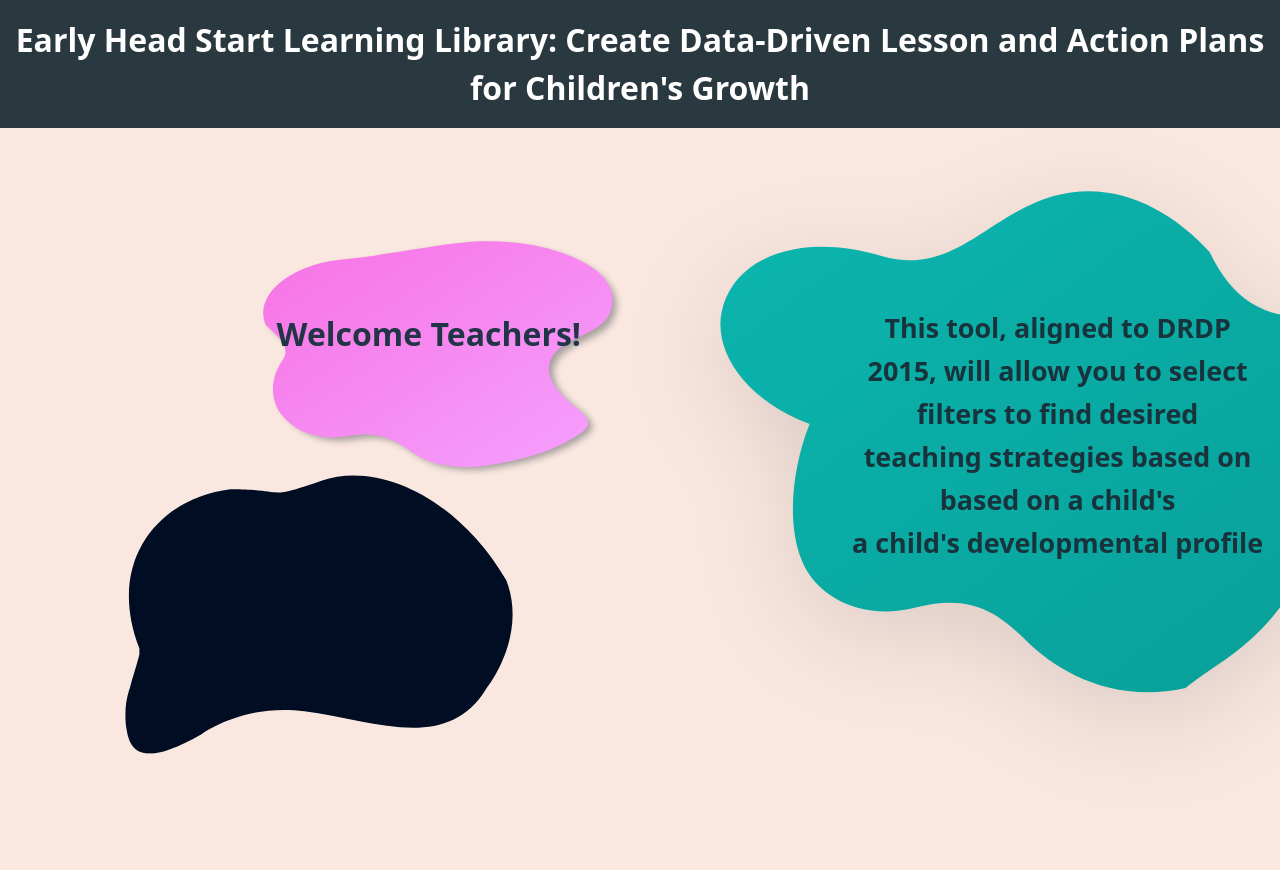
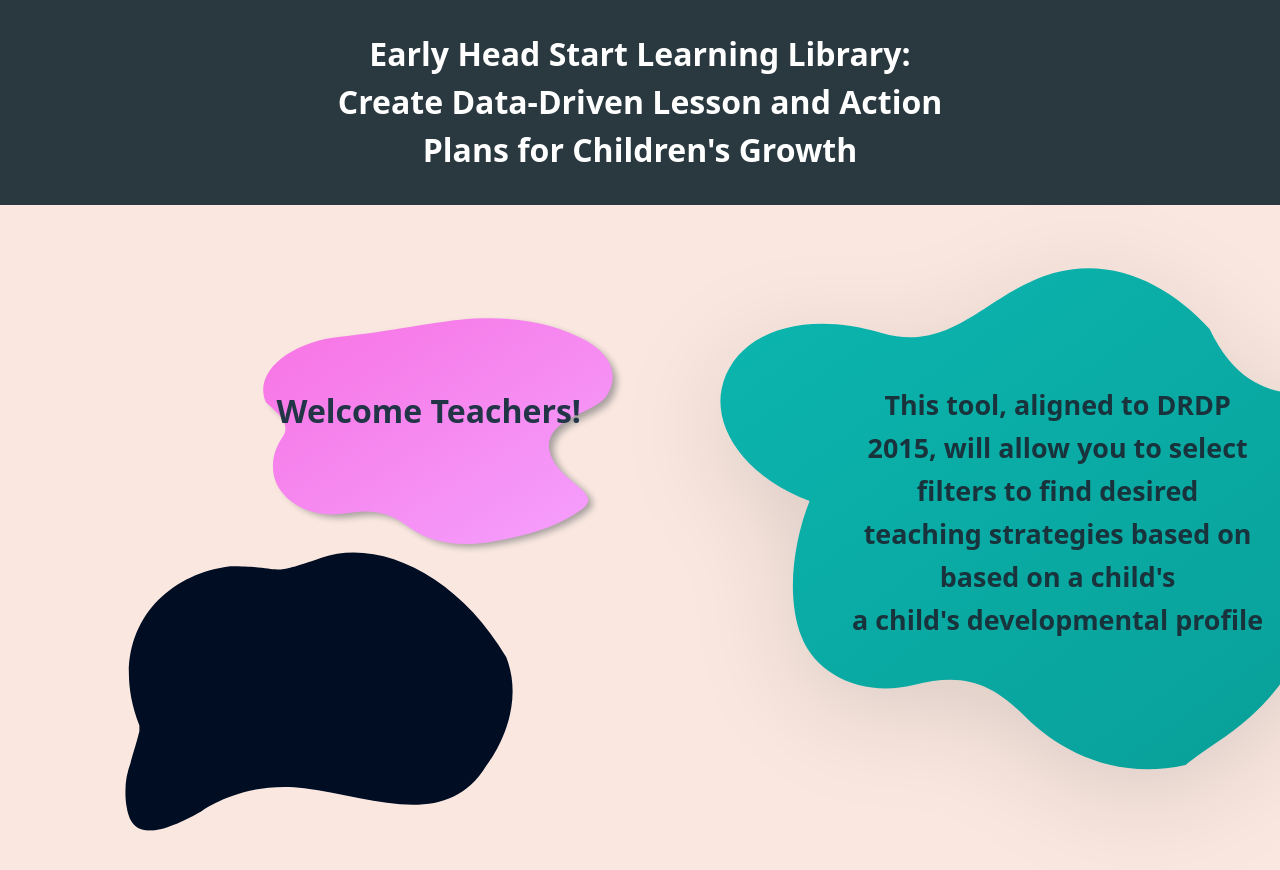
Before and after one commit to kylelin23/EHS_webpage, a React (Vite) app: page / in a window 1280 px wide. Shown: the top 870 px of the page. Built offline with nearby package versions, Linux system fonts and the light colour scheme.

Commit message:
Style header

```diff
--- a/src/welcomePage.css
+++ b/src/welcomePage.css
@@ -17,9 +17,9 @@
 
 /* page chrome */
 .container { display:flex; flex-direction:column; width:100vw; min-height:100%; background:#fae8e0; }
-.header { background:#2a383f; height:10vw; display:flex; align-items:center; justify-content:center; width:100%; }
+.header { background:#2a383f; height:10vw; display:flex; align-items:center; justify-content:center; width:100%; padding-top: 3vw; padding-bottom: 3vw;}
 h1 { color:#ffffff;}
-.headerText {color: white; font-size: 2.5vw; font-weight: bold; text-align: center;}
+.headerText {color: white; font-size: 2.5vw; font-weight: bold; text-align: center; width: 50vw;}
 .body { min-height:80vh; padding: 2rem; flex:1; }
 
 .hero { display:grid; gap: clamp(0.75rem, 2.5vw, 1.5rem); padding: clamp(1rem, 3vw, 2rem); }
```
